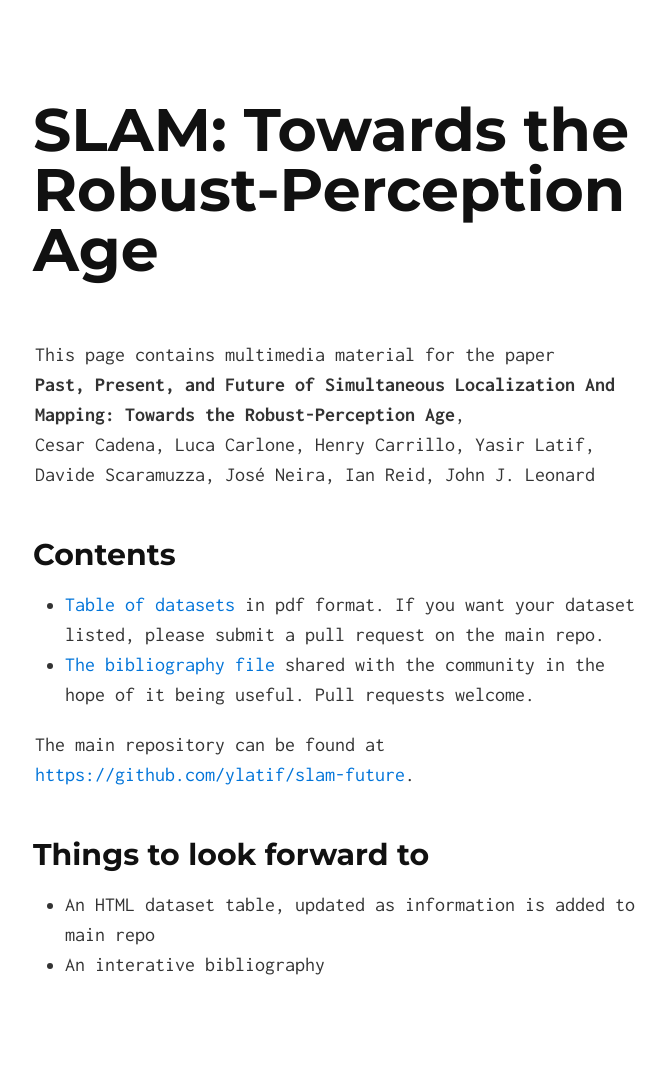
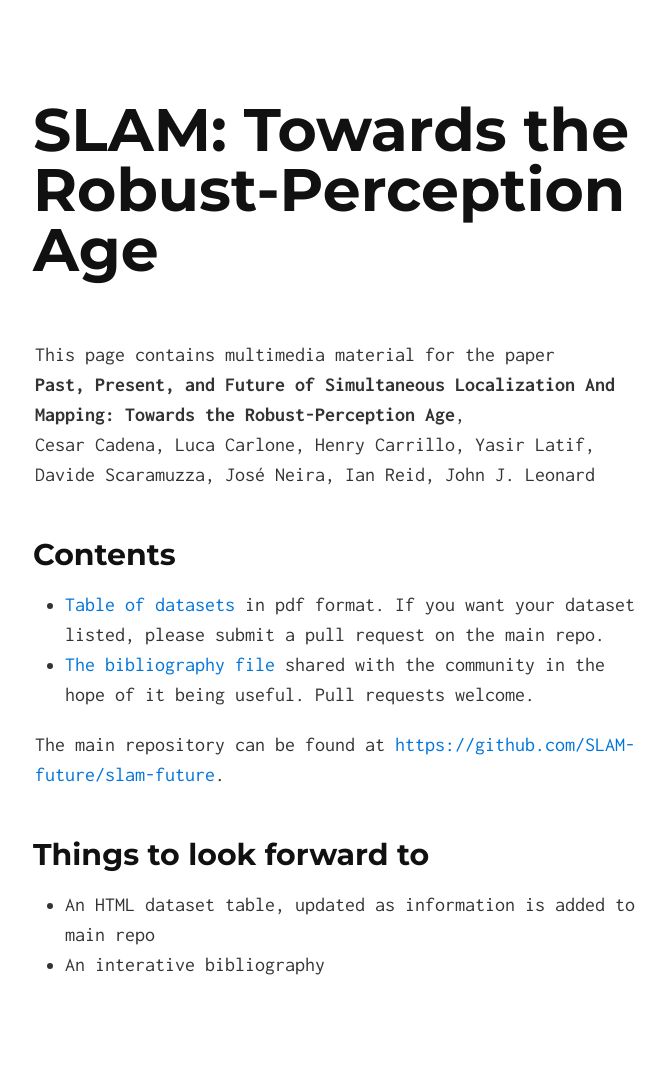
Before and after one commit to SLAM-future/slam-future.github.io, a Jekyll site: the page built from index.md, in a window 1280 px wide. Shown: the whole page, without its empty margins (305-971 px from the left). Built offline with Jekyll 4.4.1, drawn with Linux system fonts in a browser that asks for light colours; part of the change alters nothing that is shown.

Commit message:
fixed links

```diff
--- a/index.md
+++ b/index.md
@@ -8,10 +8,10 @@ Cesar Cadena, Luca Carlone, Henry Carrillo, Yasir Latif, Davide Scaramuzza, Jose
 
 ## Contents
 
-* [Table of datasets](https://github.com/ylatif/slam-future/blob/master/datasets/dataset_table.pdf) in pdf format. If you want your dataset listed, please submit a pull request on the main repo.
-* [The bibliography file](https://github.com/ylatif/slam-future/blob/master/bibliography/slam.bib) shared with the community in the hope of it being useful. Pull requests welcome.
+* [Table of datasets](https://github.com/SLAM-future/slam-future/blob/master/datasets/dataset_table.pdf) in pdf format. If you want your dataset listed, please submit a pull request on the main repo.
+* [The bibliography file](https://github.com/SLAM-future/slam-future/blob/master/bibliography/slam.bib) shared with the community in the hope of it being useful. Pull requests welcome.
 
-The main repository can be found at  [https://github.com/ylatif/slam-future](https://github.com/ylatif/slam-future).
+The main repository can be found at  [https://github.com/SLAM-future/slam-future](https://github.com/SLAM-future/slam-future).
 
 ## Things to look forward to
 
```
